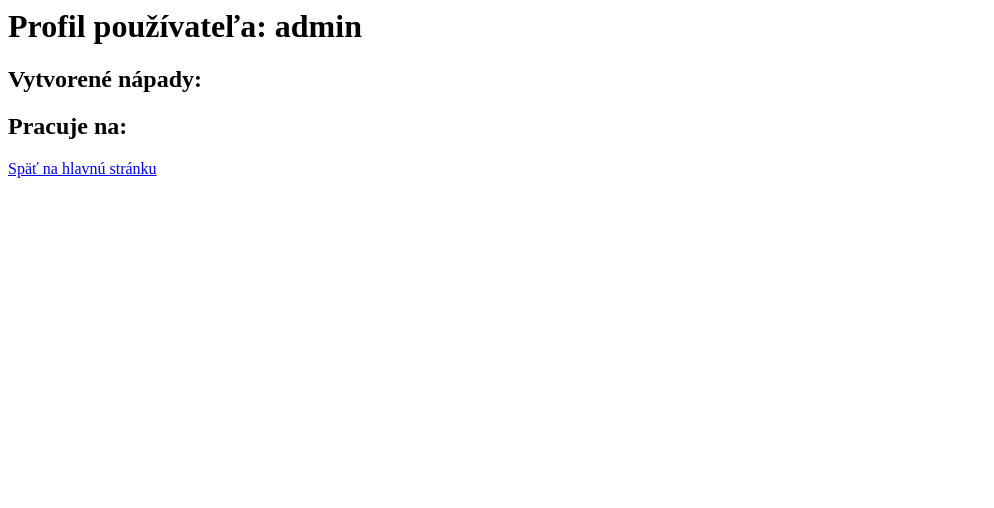
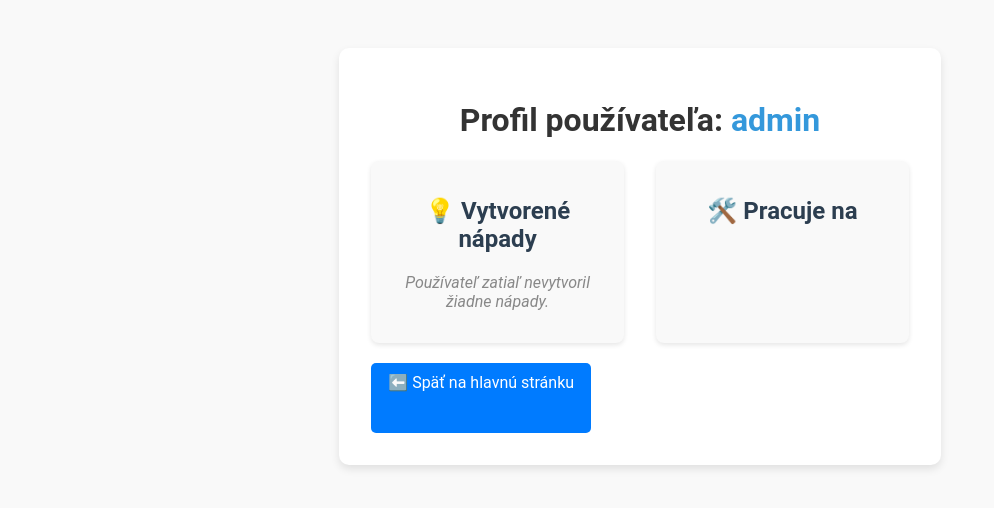
Before and after one commit to samKru123/maturitnaPraca, a Flask app: page /user/4 in a window 1280 px wide. Shown: the top 508 px of the page, without its empty margins (0-994 px from the left). Run offline with Flask 3, Linux system fonts and the light colour scheme.

Commit message:
Add files via upload

```diff
--- a/IdeaShare_new/static/styles.css
+++ b/IdeaShare_new/static/styles.css
@@ -78,7 +78,7 @@ header a:hover {
 .current-category {
     position: fixed;
     top: 1rem;
-    left: 50%;
+    left: 55%;
     transform: translateX(-50%);
     background-color: #ecf0f1;
     color: #2c3e50;
@@ -231,7 +231,7 @@ main ul li p {
 }
 /* Searchbar - Centrálny zarovnávací kontajner */
 .searchbar {
-
+    margin-bottom: 20px;
     display: flex; /* Aktivácia Flexboxu */
     justify-content: center; /* Horizontálne vycentrovanie */
     align-items: center; /* Vertikálne vycentrovanie */
@@ -720,6 +720,7 @@ th {
 }
 
 .btn {
+    margin-top: 20px;
     padding: 5px 10px;
     border-radius: 5px;
     color: white;
@@ -733,3 +734,78 @@ th {
 .btn:hover {
     opacity: 0.8;
 }
+
+
+.profile-container {
+    max-width: 800px;
+    margin: 3rem auto;
+    padding: 2rem;
+    background-color: white;
+    border-radius: 10px;
+    box-shadow: 0 4px 8px rgba(0, 0, 0, 0.1);
+    text-align: center;
+}
+
+.username {
+    color: #3498db;
+    font-weight: bold;
+}
+
+.profile-sections {
+    display: flex;
+    justify-content: space-between;
+    gap: 2rem;
+}
+
+.profile-section {
+    flex: 1;
+    background-color: #f9f9f9;
+    padding: 1rem;
+    border-radius: 8px;
+    box-shadow: 0 2px 5px rgba(0, 0, 0, 0.1);
+}
+
+h2 {
+    font-size: 1.5rem;
+    color: #2c3e50;
+}
+
+.idea-list {
+    list-style: none;
+    padding: 0;
+}
+
+.idea-list li {
+    margin: 0.5rem 0;
+}
+
+.idea-link {
+    text-decoration: none;
+    color: #007bff;
+    font-weight: bold;
+}
+
+.idea-link:hover {
+    text-decoration: underline;
+}
+
+.empty-message {
+    color: #888;
+    font-style: italic;
+}
+
+/*.back-button {
+    display: inline-block;
+    margin-top: 2rem;
+    padding: 0.75rem 1.5rem;
+    background-color: #3498db;
+    color: white;
+    border-radius: 5px;
+    text-decoration: none;
+    font-weight: bold;
+    transition: background 0.3s;
+}*/
+
+.back-button:hover {
+    background-color: #217dbb;
+}
--- a/IdeaShare_new/templates/index.html
+++ b/IdeaShare_new/templates/index.html
@@ -35,6 +35,7 @@
         {% endif %}
     </header>
 
+
     <!-- Aktuálna kategória -->
     {% if selected_category %}
     <div class="current-category">
@@ -56,6 +57,7 @@
                 <button type="submit"><i class="fas fa-search"></i></button>
             </form>
         </div>
+
         <ul>
             {% if ideas %}
             {% for idea in ideas %}
--- a/IdeaShare_new/templates/user_profile.html
+++ b/IdeaShare_new/templates/user_profile.html
@@ -1,16 +1,54 @@
-<h1>Profil používateľa: {{ user.username }}</h1>
+<!DOCTYPE html>
+<html lang="sk">
+<head>
+    <meta charset="UTF-8">
+    <meta name="viewport" content="width=device-width, initial-scale=1.0">
+    <link rel="stylesheet" href="/static/styles.css">
+    <title>Profil používateľa - {{ user.username }}</title>
+</head>
+<body>
+    <div class="profile-container">
+        <h1>Profil používateľa: <span class="username">{{ user.username }}</span></h1>
 
-<h2>Vytvorené nápady:</h2>
-<ul>
+        <div class="profile-sections">
+            <!-- Sekcia vytvorených nápadov -->
+            <div class="profile-section">
+                <h2>💡 Vytvorené nápady</h2>
+                {% if ideas_created %}
+                    <ul class="idea-list">
                         {% for idea in ideas_created %}
-        <li><a href="{{ url_for('idea_detail', idea_id=idea.id) }}">{{ idea.title }}</a></li>
+                            <li>
+                                <a href="{{ url_for('idea_detail', idea_id=idea.id) }}" class="idea-link">
+                                    {{ idea.title }}
+                                </a>
+                            </li>
                         {% endfor %}
                     </ul>
+                {% else %}
+                    <p class="empty-message">Používateľ zatiaľ nevytvoril žiadne nápady.</p>
+                {% endif %}
+            </div>
 
-<h2>Pracuje na:</h2>
-<ul>
+            <!-- Sekcia nápadov, na ktorých pracuje -->
+            <div class="profile-section">
+                <h2>🛠️ Pracuje na</h2>
+                {% if ideas_working_on %}
+                    <ul class="idea-list">
                         {% for idea in ideas_working_on %}
-        <li><a href="{{ url_for('idea_detail', idea_id=idea.id) }}">{{ idea.title }}</a></li>
+                            <li>
+                                <a href="{{ url_for('idea_detail', idea_id=idea.id) }}" class="idea-link">
+                                    {{ idea.title }}
+                                </a>
+                            </li>
                         {% endfor %}
                     </ul>
-<a href="{{ url_for('home') }}" class="back-button">Späť na hlavnú stránku</a>
+                {% else %}
+                    <p class="empty-message">Používateľ momentálne nepracuje na žiadnych nápadoch.</p>
+                {% endif %}
+            </div>
+        </div>
+
+        <a href="{{ url_for('home') }}" class="back-button">⬅️ Späť na hlavnú stránku</a>
+    </div>
+</body>
+</html>
```
Also changed, not shown: IdeaShare_new/templates/idea_detail.html (+10 -8 lines), IdeaShare_new/instance/ideashare.db. Lines whose indentation alone changed are shown as unchanged.
